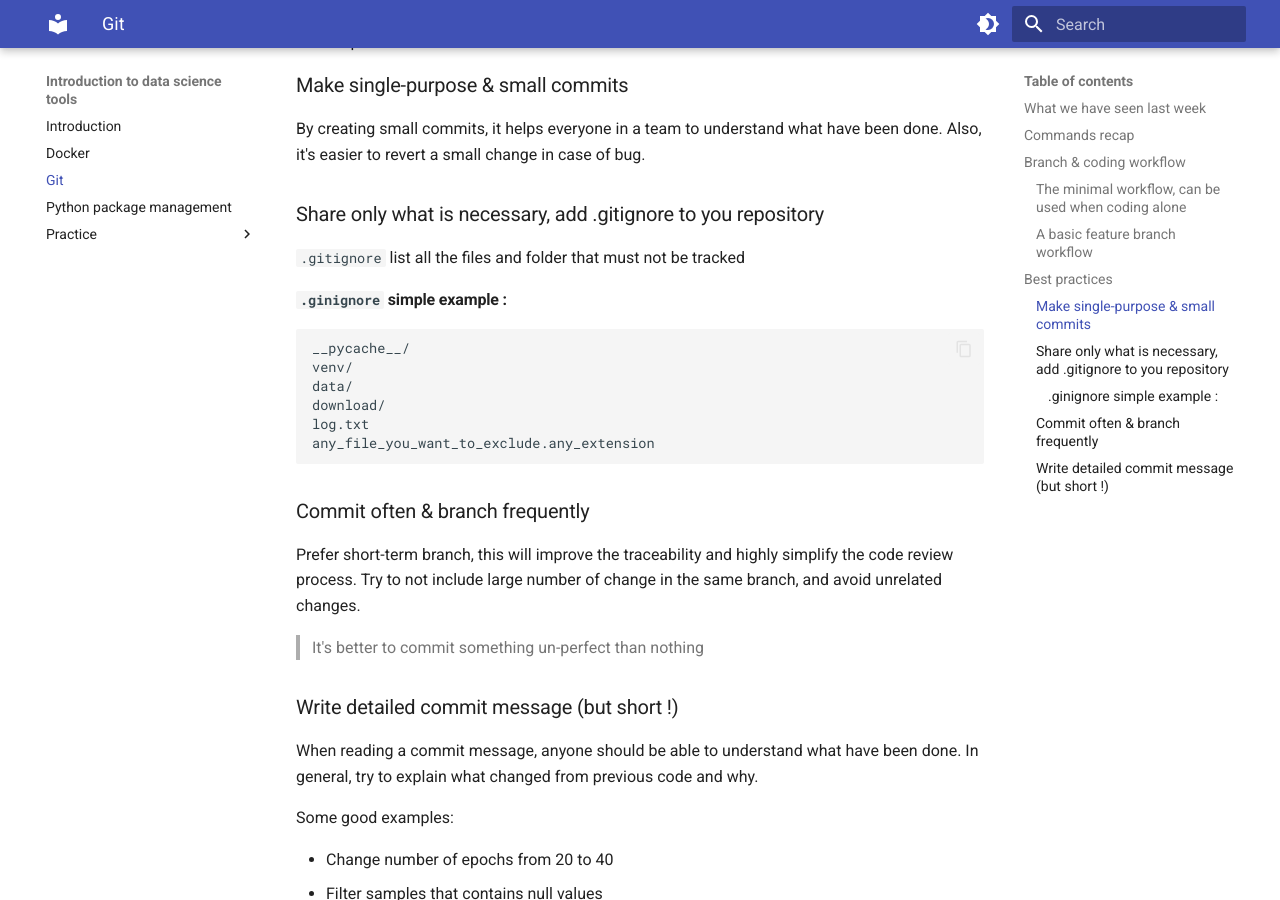
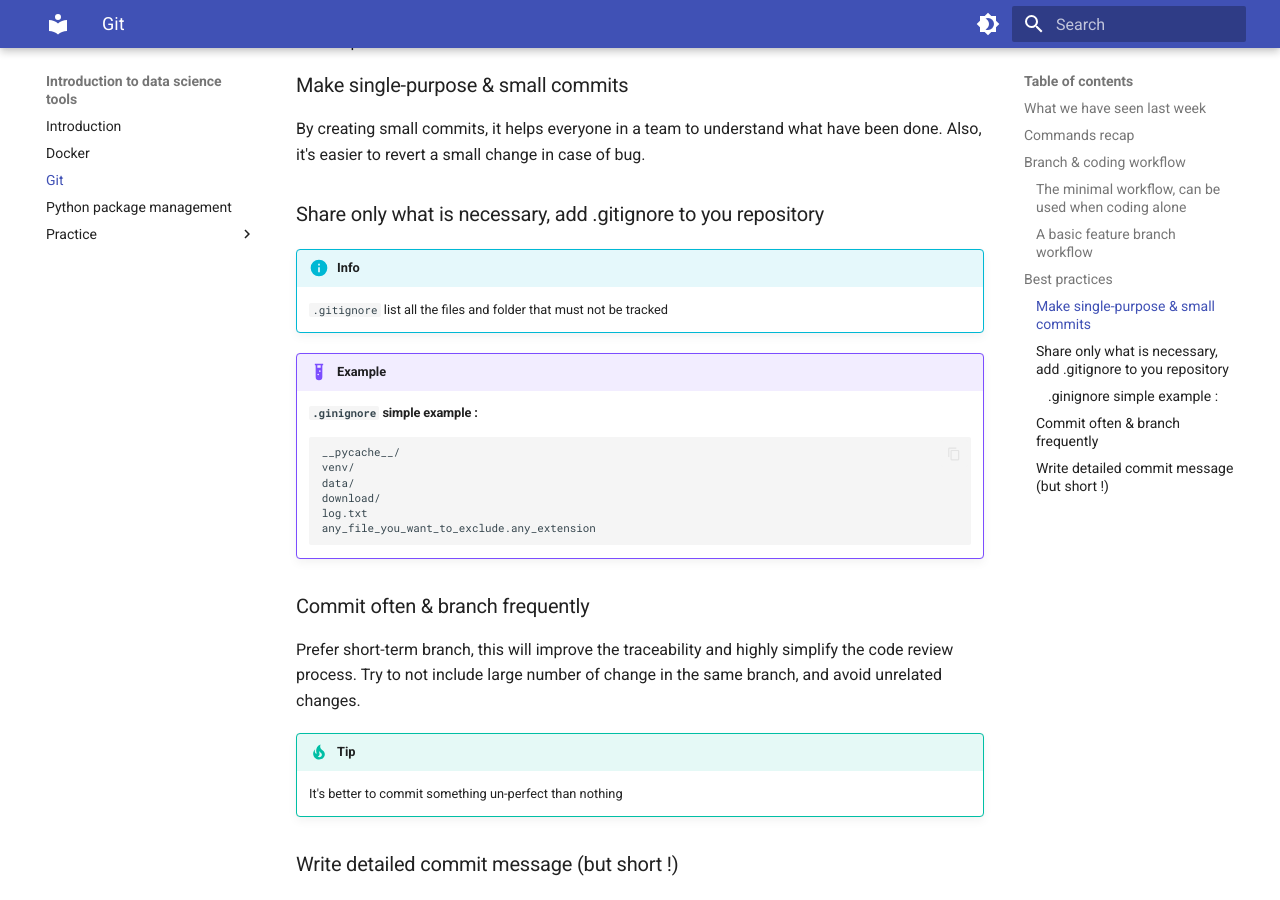
Before and after one commit to Fszta/Data-tools-lecture, an MkDocs documentation site: the page built from docs/git.md, in a window 1280 px wide and 900 px high, scrolled down 1840 px. Built offline with MkDocs 1.6.1 and Material for MkDocs 9.7.7, drawn with Linux system fonts in a browser that asks for light colours.

Commit message:
convert raw text to tooltip

````diff
--- a/docs/git.md
+++ b/docs/git.md
@@ -86,24 +86,29 @@ Also, it's easier to revert a small change in case of bug.
 
 
 ### Share only what is necessary, add .gitignore to you repository
-`.gitignore` list all the files and folder that must not be tracked
+!!! info
 
-#### `.ginignore` simple example :
+    `.gitignore` list all the files and folder that must not be tracked
 
-```
-__pycache__/
-venv/
-data/
-download/
-log.txt
-any_file_you_want_to_exclude.any_extension
-```
+!!! example
+    #### `.ginignore` simple example :
+
+    ```
+    __pycache__/
+    venv/
+    data/
+    download/
+    log.txt
+    any_file_you_want_to_exclude.any_extension
+    ```
 
 ### Commit often & branch frequently
 Prefer short-term branch, this will improve the traceability and highly simplify the code review process.
 Try to not include large number of change in the same branch, and avoid unrelated changes.
 
-> It's better to commit something un-perfect than nothing
+!!! tip
+
+    It's better to commit something un-perfect than nothing
 
 ### Write detailed commit message (but short !)
 When reading a commit message, anyone should be able to understand what have been done.
````
